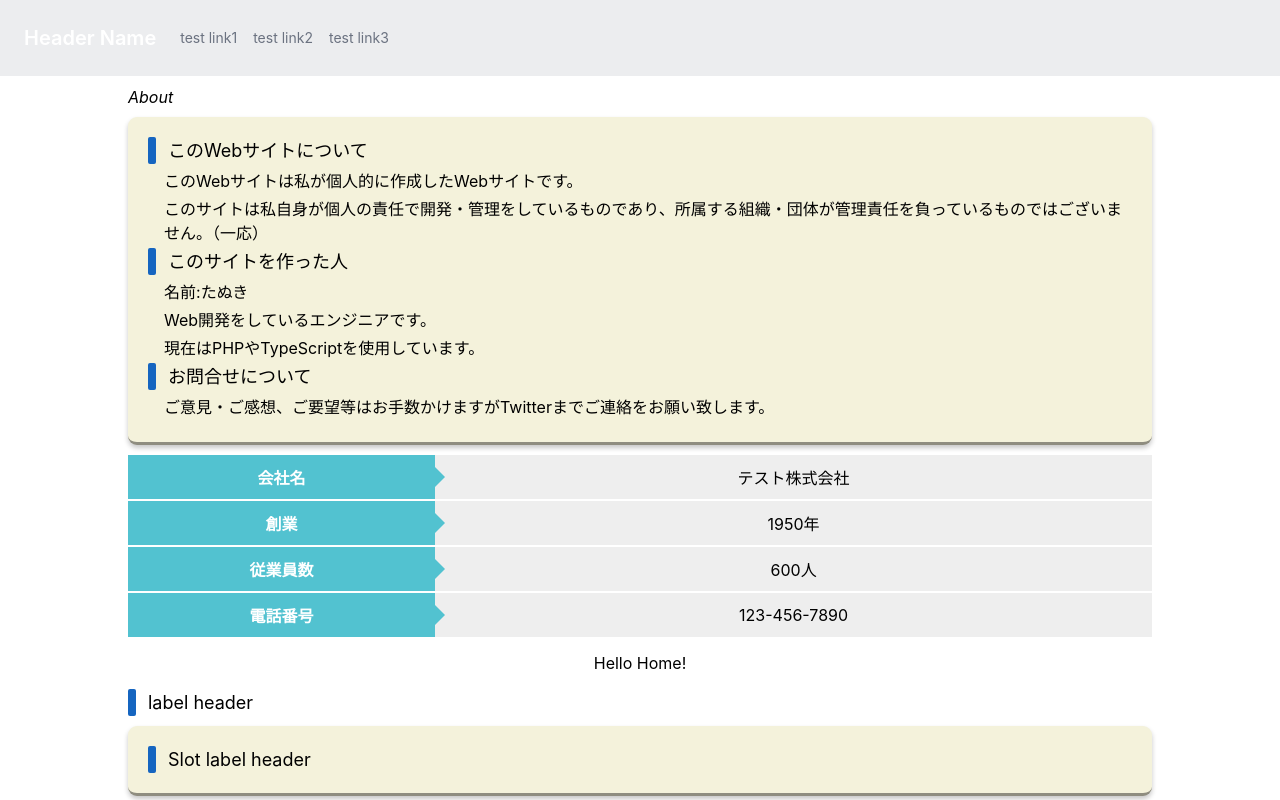
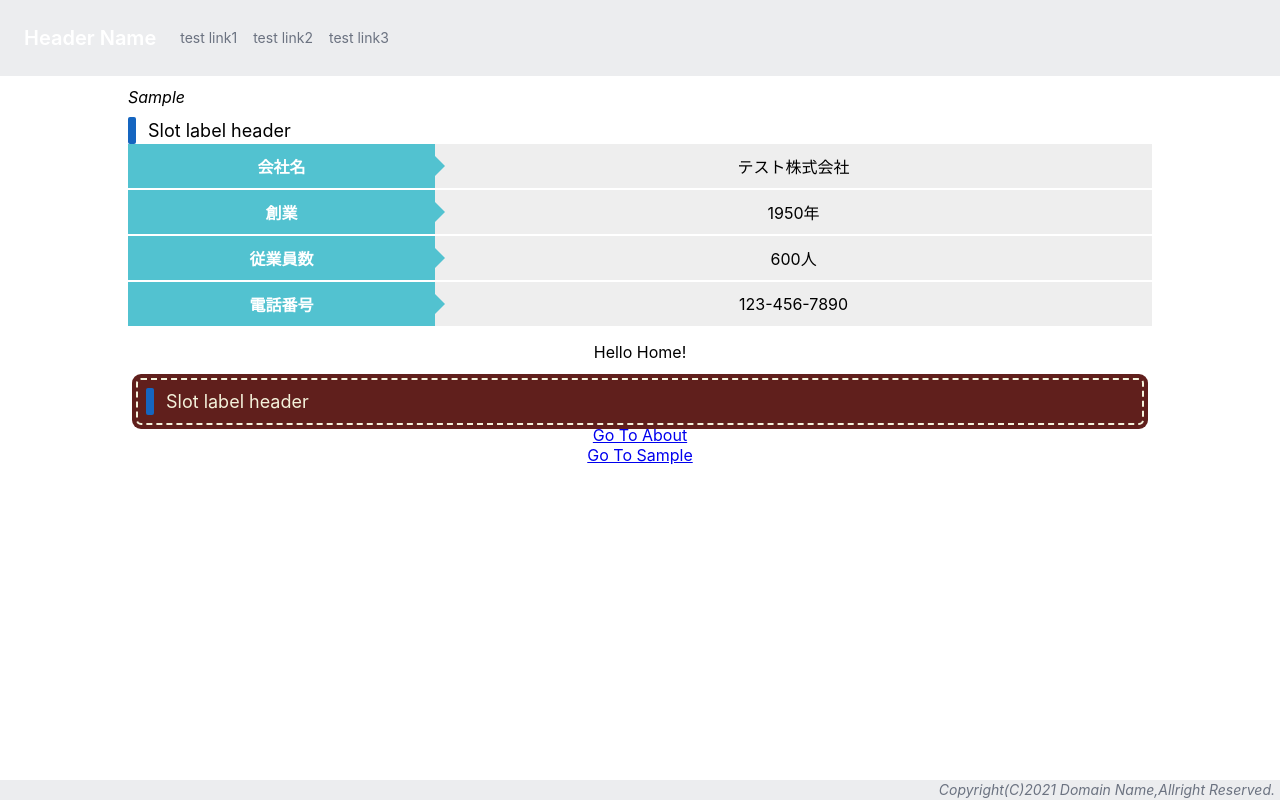
Before and after one commit to FumihiroMaejima/amplify-test, a React (Vite) app: page /sample in a window 1280 px wide. Shown: the top 800 px of the page. Built offline with nearby package versions, Linux system fonts and the light colour scheme.

Commit message:
add label tabel contents type for props.

```diff
--- a/src/components/parts/PartsLabelTable.tsx
+++ b/src/components/parts/PartsLabelTable.tsx
@@ -1,30 +1,19 @@
 import React from 'react'
+import { TableContentsType } from '@/types'
 
-type ColorType = 'blue' | 'green' | 'red'
 type Props = {
-  text: string
-  color: ColorType
+  items: TableContentsType[]
 }
 
 export const PartsLabelTable: React.VFC<Props> = (props) => {
   return (
     <table className="parts-label-table parts-label-table__table-element">
-      <tr>
-        <th>会社名</th>
-        <td>テスト株式会社</td>
-      </tr>
-      <tr>
-        <th>創業</th>
-        <td>1950年</td>
-      </tr>
-      <tr>
-        <th>従業員数</th>
-        <td>600人</td>
-      </tr>
-      <tr>
-        <th>電話番号</th>
-        <td>123-456-7890</td>
-      </tr>
+      {props.items.map((item) => (
+        <tr>
+          <th>{item.label}</th>
+          <td>{item.value}</td>
+        </tr>
+      ))}
     </table>
   )
 }
--- a/src/pages/Sample.tsx
+++ b/src/pages/Sample.tsx
@@ -1,39 +1,29 @@
 import React, { useState } from 'react'
-import ReactDOM from 'react-dom'
 import { Link } from 'react-router-dom'
-import { ContentTexts } from '@/components/modules/about/ContentTexts'
 import { PartsLabelHeader } from '@/components/parts/PartsLabelHeader'
 import { PartsLabelTable } from '@/components/parts/PartsLabelTable'
-import { PartsContentsBoard } from '@/components/parts/PartsContentsBoard'
 import { PartsMessageBoard } from '@/components/parts/PartsMessageBoard'
+import { TableContentsType } from '@/types'
 // import '@/assets/scss/index.scss'
+
+const tableData: TableContentsType[] = [
+  { label: '会社名', value: 'テスト株式会社' },
+  { label: '創業', value: '1950年' },
+  { label: '従業員数', value: '600人' },
+  { label: '電話番号', value: '123-456-7890' },
+]
 
 export const Sample: React.VFC = () => {
   return (
     <div className="page-container page-container__mx-auto">
-      <h1 className="page-header">About</h1>
+      <h1 className="page-header">Sample</h1>
 
-      {/* <PartsContentsBoard>
-        <PartsLabelHeader text="このWebサイトについて" color="blue" />
-      </PartsContentsBoard> */}
-
-      <PartsContentsBoard>
-        {/* <PartsLabelHeader text="このWebサイトについて" color="blue" /> */}
-        <ContentTexts />
-      </PartsContentsBoard>
+      <PartsLabelHeader text="Slot label header" color="blue" />
 
       <div className="">
-        <PartsLabelTable text="label header" color="blue" />
-        <p>Hello Home!</p>
+        <PartsLabelTable items={tableData} />
       </div>
 
-      <div className="">
-        <PartsLabelHeader text="label header" color="blue" />
-        <PartsContentsBoard>
-          <PartsLabelHeader text="Slot label header" color="blue" />
-        </PartsContentsBoard>
-        <p>Hello Home!</p>
-      </div>
       <div className="">
         <p>Hello Home!</p>
         <PartsMessageBoard>
--- /dev/null
+++ b/src/types/components/index.d.ts
@@ -0,0 +1,6 @@
+/* eslint-disable @typescript-eslint/no-empty-interface */
+
+export type TableContentsType = {
+  label: string
+  value: undefined | string | number
+}
--- a/src/types/index.d.ts
+++ b/src/types/index.d.ts
@@ -1,3 +1,4 @@
 export * from '@/types/applications'
+export * from '@/types/components'
 export * from '@/types/config'
 // export * from '@/types/plugins'
```
